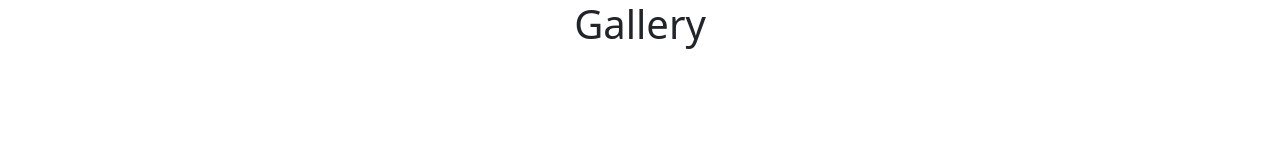
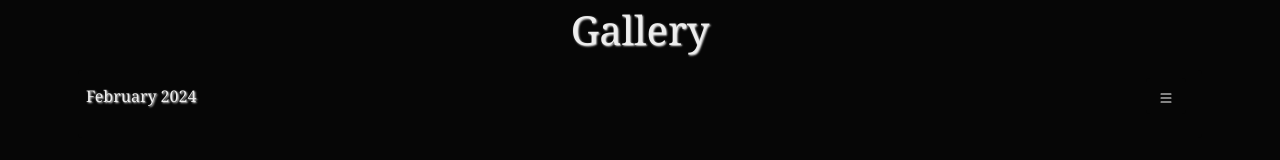
Before and after one commit to Mirco-98/interactive-gallery-project, a plain HTML site: page index.html in a window 1280 px wide. Drawn offline with nearby package versions, Linux system fonts and the light colour scheme.

Commit message:
Created main structure and styling and added placeholder images and collapsable rows

```diff
--- a/index.html
+++ b/index.html
@@ -9,11 +9,38 @@
   <title>Interactive Image Gallery Project</title>
 </head>
 <body>
-  <h1 class="text-center">Gallery</h1>
+  <h1 id="heading" class="text-center">Gallery</h1>
 
-  <div id="container" class="container">
+  <div id="main-container" class="container">
+    <ul class="list-group">
+      <li id="month-container" class="list-group-item">
+        February 2024
+        <a id="month-btn" class="btn btn-primary" data-bs-toggle="collapse" href="#collapseExample" role="button" aria-expanded="false" aria-controls="collapseExample">
+          <svg xmlns="http://www.w3.org/2000/svg" width="16" height="16" fill="currentColor" class="bi bi-list" viewBox="0 0 16 16">
+            <path fill-rule="evenodd" d="M2.5 12a.5.5 0 0 1 .5-.5h10a.5.5 0 0 1 0 1H3a.5.5 0 0 1-.5-.5m0-4a.5.5 0 0 1 .5-.5h10a.5.5 0 0 1 0 1H3a.5.5 0 0 1-.5-.5m0-4a.5.5 0 0 1 .5-.5h10a.5.5 0 0 1 0 1H3a.5.5 0 0 1-.5-.5"/>
+          </svg>
+        </a>
+      </li>
+      <li id="img-container-main" class="list-group-item">
+        <div id="collapseExample" class="row align-items-start clearfix collapse">
+          <div id="img-container" class="col-4 col-md-3 col-lg-2">
+            <img src="images/1000_F_243259090_crbVsAqKF3PC2jk2eKiUwZHBPH8Q6y9Y.jpg" class="img-fluid">
+          </div>
 
-      </div>
+          <div id="img-container" class="col-4 col-md-3 col-lg-2">
+            <img src="images/ultra-detailed-nebula-abstract-wallpaper-4_1562-749.avif" class="img-fluid">
+          </div>
+
+          <div id="img-container" class="col-4 col-md-3 col-lg-2">
+            <img src="images/1000_F_243259090_crbVsAqKF3PC2jk2eKiUwZHBPH8Q6y9Y.jpg" class="img-fluid">
+          </div>
+
+          <div id="img-container" class="col-4 col-md-3 col-lg-2">
+            <img src="images/ultra-detailed-nebula-abstract-wallpaper-4_1562-749.avif" class="img-fluid">
+          </div>
+        </div>
+      </li>
+    </ul>
   </div>
 
   <!--Load scripts-->
--- a/styles/style.css
+++ b/styles/style.css
@@ -1,9 +1,55 @@
-#container {
-  background-color: lightgreen;
+body {
+  font-family: Cambria, Cochin, Georgia, Times, 'Times New Roman', serif;
 }
 
-#img-row {
-  height: 150px;
-  background-color: lightblue;
-  border: 1px solid #000;
+body,
+#month-container,
+#img-container-main,
+#row-img-container,
+#month-btn {
+  background-color: #060606;
 }
+
+#heading {
+  color: #eeeeee;
+  text-shadow: 1px 1px 2px #eeeeee;
+  padding-top: 6px;
+}
+
+#main-container {
+  padding: 8px;
+}
+
+#month-container  {
+  color: #eeeeee;
+  text-shadow: 1px 1px 2px #eeeeee;
+  border: none;
+  padding-left: 8px;
+  display: flex;
+  justify-content: space-between;
+  align-items: center;
+  /* border: 1px solid #fff; */
+}
+
+#month-btn,
+#month-btn:active {
+  border: none;
+}
+
+#img-container-main {
+  border: none;
+  /* border: 1px solid #fff; */
+}
+
+#img-container {
+  margin: 0 0 4px 0;
+  padding: 1px;
+  text-align: center;
+  /* border: 1px solid #fff; */
+}
+
+.img-fluid {
+  width: 95%;
+  height: 95%;
+  box-shadow: 2px 2px 5px rgba(239, 239, 239, 0.2);
+}
```
Also changed, not shown: images/1000_F_243259090_crbVsAqKF3PC2jk2eKiUwZHBPH8Q6y9Y.jpg (added), images/ultra-detailed-nebula-abstract-wallpaper-4_1562-749.avif (added).
